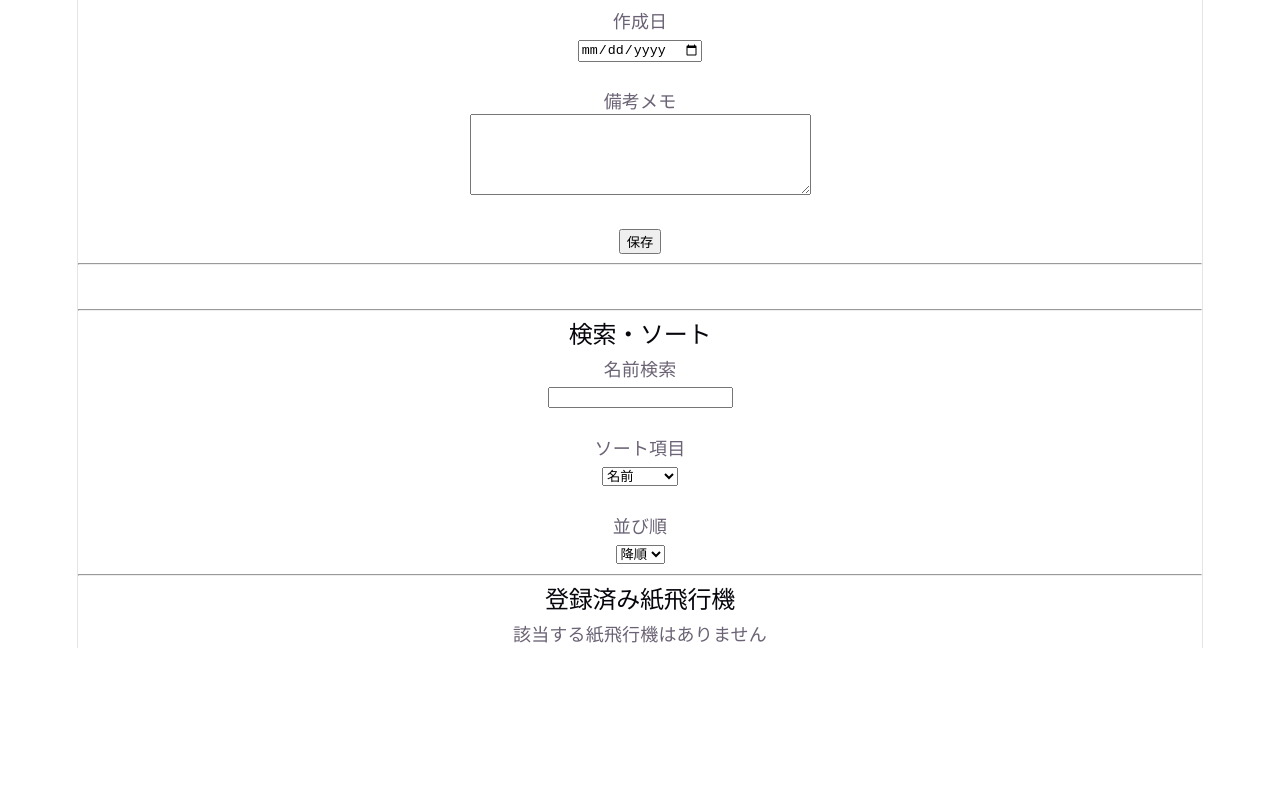
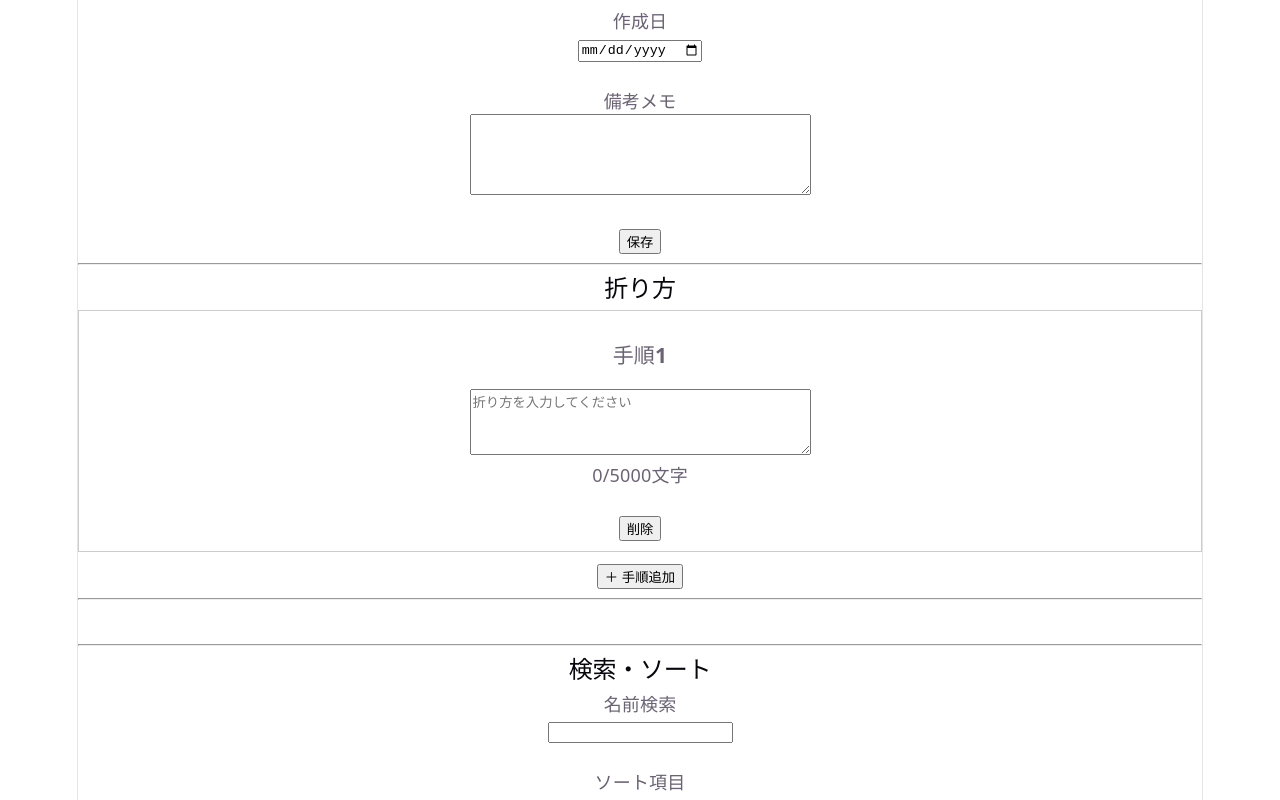
Before and after one commit to csta24035/paper-airplane-app, a React (Vite) app in the folder paper-airplane-app/: page /#/ in a window 1280 px wide. Shown: the part 421-1221 px from the top of the page. Before the commit the page ends 1069 px from the top, so only its background shows below. Built offline with nearby package versions, Linux system fonts and the light colour scheme.

Commit message:
折り方の詳細の追加

```diff
--- a/paper-airplane-app/src/App.tsx
+++ b/paper-airplane-app/src/App.tsx
@@ -17,9 +17,10 @@ import {
   Routes,
   Route,
 } from "react-router-dom";
-
 import ListPage from "./pages/ListPage";
 import DetailPage from "./pages/DetailPage";
+import InstructionEditor
+from "./components/InstructionEditor";
 
 function App() {
   const [name, setName] =
@@ -63,6 +64,15 @@ function App() {
 
   const [completedImages, setCompletedImages] =
     useState<File[]>([]);
+
+  const [instructions, setInstructions] =
+    useState([
+    {
+      id: crypto.randomUUID(),
+      text: "",
+      images: [],
+    },
+  ]);
 
   useEffect(() => {
   initDb();
@@ -178,6 +188,48 @@ for (const file of fileArray) {
 
 setCompletedImages(resizedFiles);
   setError("");
+}
+
+function addInstruction() {
+  setInstructions((prev) => [
+    ...prev,
+    {
+      id: crypto.randomUUID(),
+      text: "",
+      images: [],
+    },
+  ]);
+}
+
+function removeInstruction(
+  id: string
+) {
+  setInstructions((prev) => {
+    if (prev.length === 1) {
+      return prev;
+    }
+
+    return prev.filter(
+      (item) =>
+        item.id !== id
+    );
+  });
+}
+
+ function updateInstructionText(
+  id: string,
+  text: string
+) {
+  setInstructions((prev) =>
+    prev.map((instruction) =>
+      instruction.id === id
+        ? {
+            ...instruction,
+            text,
+          }
+        : instruction
+    )
+  );
 }
 
   const filteredAirplanes =
@@ -354,7 +406,7 @@ for (const image of completedImages) {
 
   completedImages: imageStrings,
 
-  instructions: [],
+  instructions,
 
   createdAt:
   editingCreatedAt ??
@@ -424,6 +476,14 @@ element={
   error={error}
   success={success}
 />
+<InstructionEditor
+  instructions={instructions}
+  onAdd={addInstruction}
+  onRemove={removeInstruction}
+  onTextChange={
+    updateInstructionText
+  }
+/>
 
       <br />
 
--- /dev/null
+++ b/paper-airplane-app/src/components/InstructionEditor.tsx
@@ -0,0 +1,103 @@
+type Instruction = {
+  id: string;
+  text: string;
+  images: string[];
+};
+
+type Props = {
+  instructions: Instruction[];
+
+  onAdd: () => void;
+
+  onRemove: (
+    id: string
+  ) => void;
+
+  onTextChange: (
+  id: string,
+  text: string
+) => void;
+};
+
+function InstructionEditor({
+  instructions,
+  onAdd,
+  onRemove,
+  onTextChange,
+}: Props) {
+  return (
+    <>
+      <h2>
+        折り方
+      </h2>
+
+      {instructions.map(
+        (
+          instruction,
+          index
+        ) => (
+          <div
+            key={
+              instruction.id
+            }
+            style={{
+              border:
+                "1px solid #ccc",
+              padding: 10,
+              marginBottom: 10,
+            }}
+          >
+            <h3>
+              手順
+              {index + 1}
+            </h3>
+
+            <textarea
+  rows={4}
+  cols={40}
+  maxLength={5000}
+  placeholder="折り方を入力してください"
+
+  value={instruction.text}
+
+  onChange={(e) =>
+    onTextChange(
+      instruction.id,
+      e.target.value
+    )
+  }
+/>
+
+<div>
+  {instruction.text.length}
+  /5000文字
+</div>
+
+            <br />
+
+            <button
+              onClick={() =>
+                onRemove(
+                  instruction.id
+                )
+              }
+            >
+              削除
+            </button>
+          </div>
+        )
+      )}
+
+      <button
+        onClick={onAdd}
+      >
+        ＋ 手順追加
+      </button>
+
+      <hr />
+    </>
+  );
+}
+
+export default
+  InstructionEditor;
--- a/paper-airplane-app/src/pages/DetailPage.tsx
+++ b/paper-airplane-app/src/pages/DetailPage.tsx
@@ -107,6 +107,34 @@ function DetailPage() {
 折り方
 </h3>
 
+{airplane.instructions
+?.length === 0 ? (
+
+<p>
+登録されていません
+</p>
+
+) : (
+
+airplane.instructions.map(
+(step: any,index:number)=>(
+
+<div key={step.id}>
+
+<h4>
+手順{index+1}
+</h4>
+
+<p>
+{step.text}
+</p>
+
+</div>
+
+))
+
+)}
+
 <p>
 まだ登録されていません
 </p>
```
Also changed, not shown: paper-airplane-app/src/types/airplane.ts (+5 -3 lines). Lines whose indentation alone changed are shown as unchanged.
